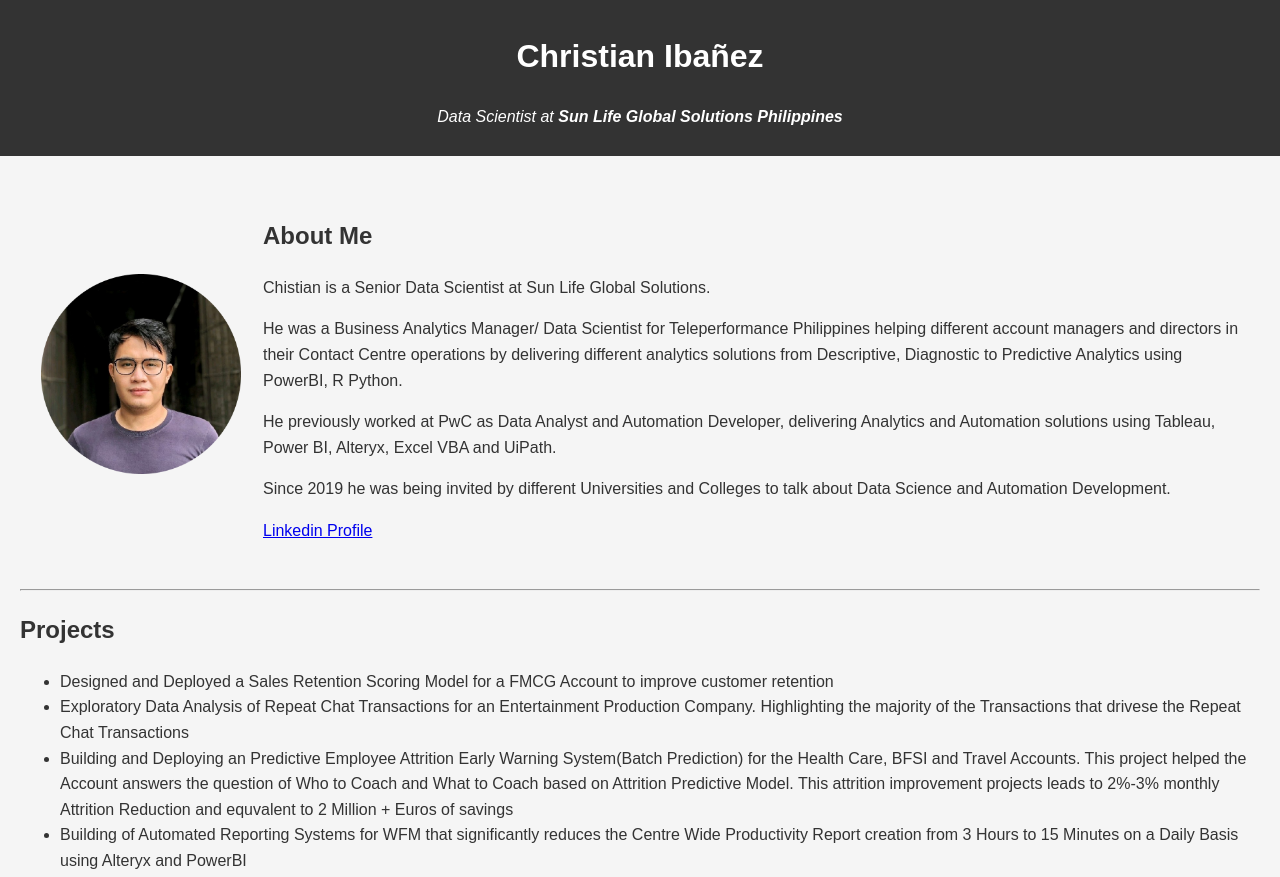
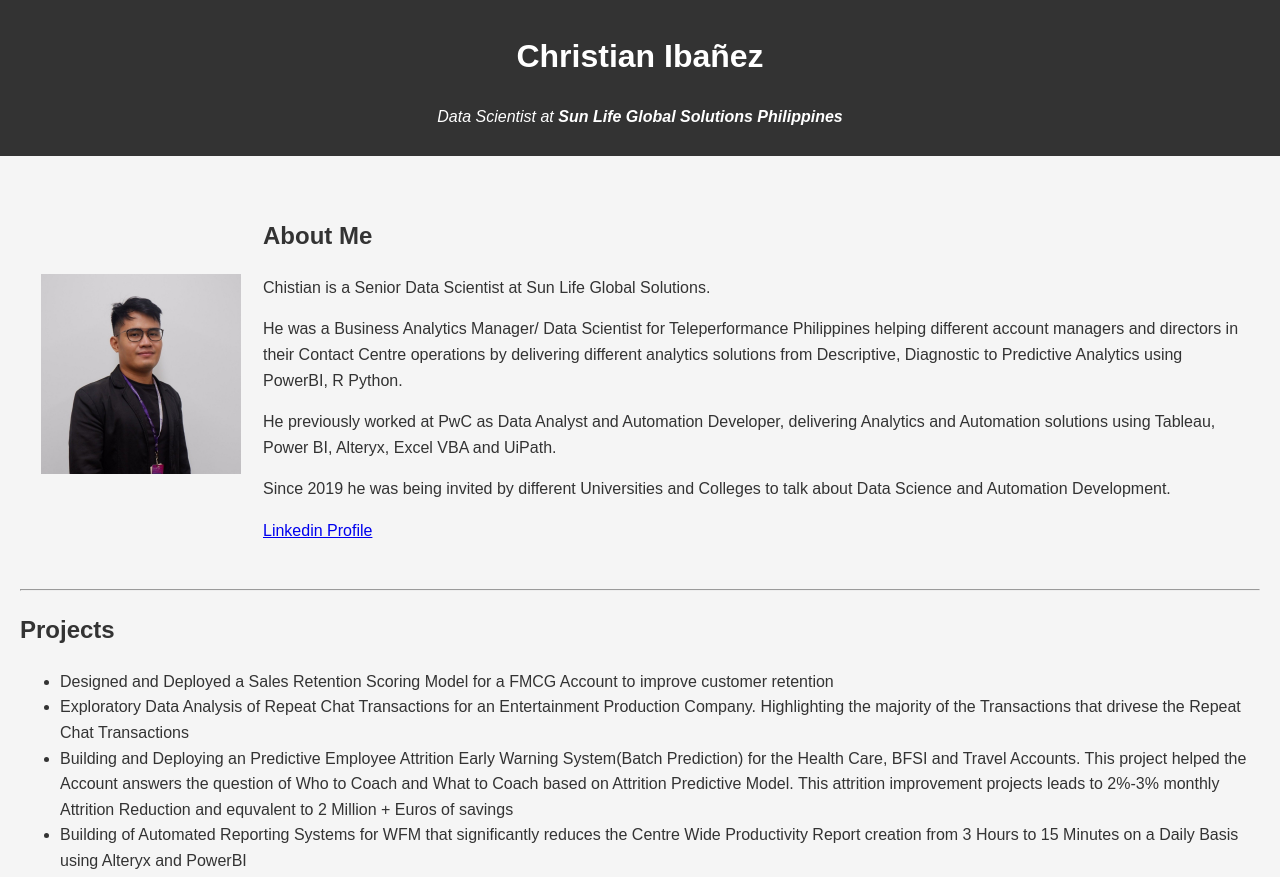
Before and after one commit to Cbanzaime23/Christian-sCV, a plain HTML site: page index.html in a window 1280 px wide. Shown: the top 877 px of the page. Drawn offline with Linux system fonts and the light colour scheme.

Commit message:
Change Photo

```diff
--- a/index.html
+++ b/index.html
@@ -21,7 +21,7 @@
     <table cellspacing="20">
       <tr>
         <td>
-          <img src="images/Linkedin DP.png" alt="Christian's Linkedin DP" width="200" height="200">
+          <img src="images/Professional DP.png" alt="Christian's Linkedin DP" width="200" height="200">
         </td>
         <td>
           <h2>About Me</h2>
```
Also changed, not shown: images/Professional DP.png (added).
